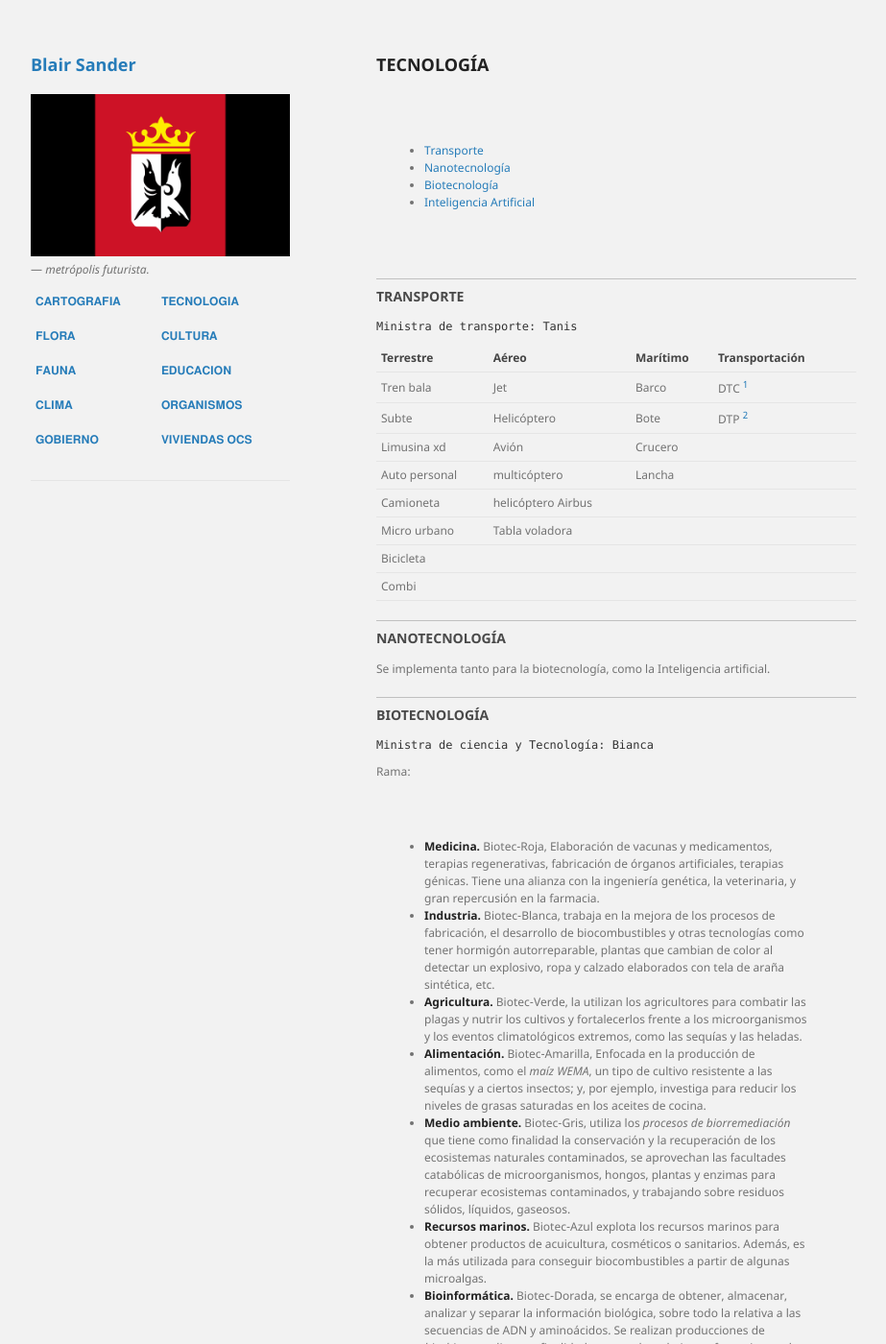
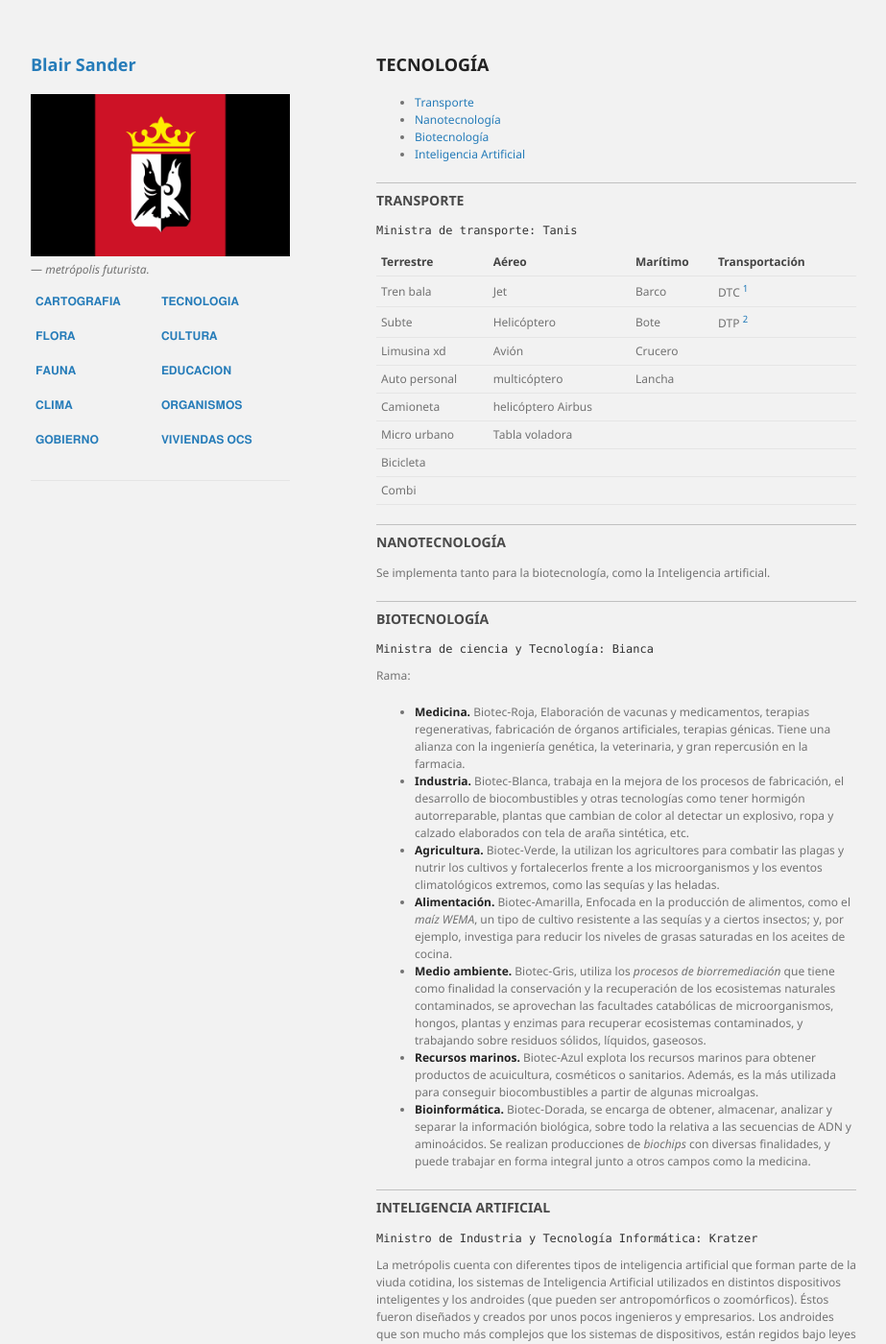
Before and after one commit to BlairSander/ciudad, a Jekyll site: the page built from tecnologia.md, in a window 1280 px wide and 1400 px high. Shown: the whole window at 96% size, without its empty margins (178-1101 px from the left). Built offline with Jekyll 4.4.1, drawn with Linux system fonts in a browser that asks for light colours; our own code applies the rules of GitHub Pages for plain Markdown files.

Commit message:
jekyll-theme-minimal.scss

```diff
--- a/_sass/jekyll-theme-minimal.scss
+++ b/_sass/jekyll-theme-minimal.scss
@@ -34,8 +34,7 @@ p, table, pre, dl {
 }
 
 ul, ol {
-  margin:0 0 5px;
-  padding:50px;
+  margin:20px 0 20px;
 }
 
 h2 {
```
